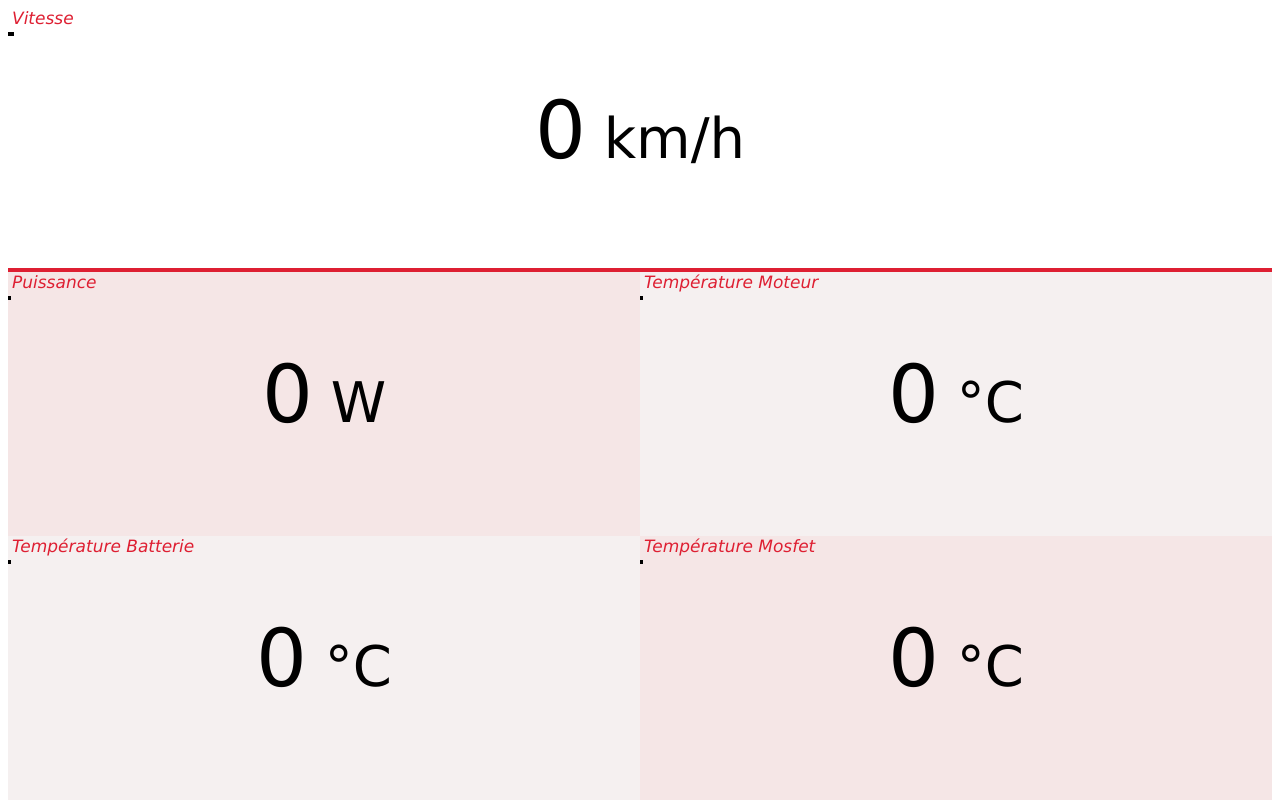
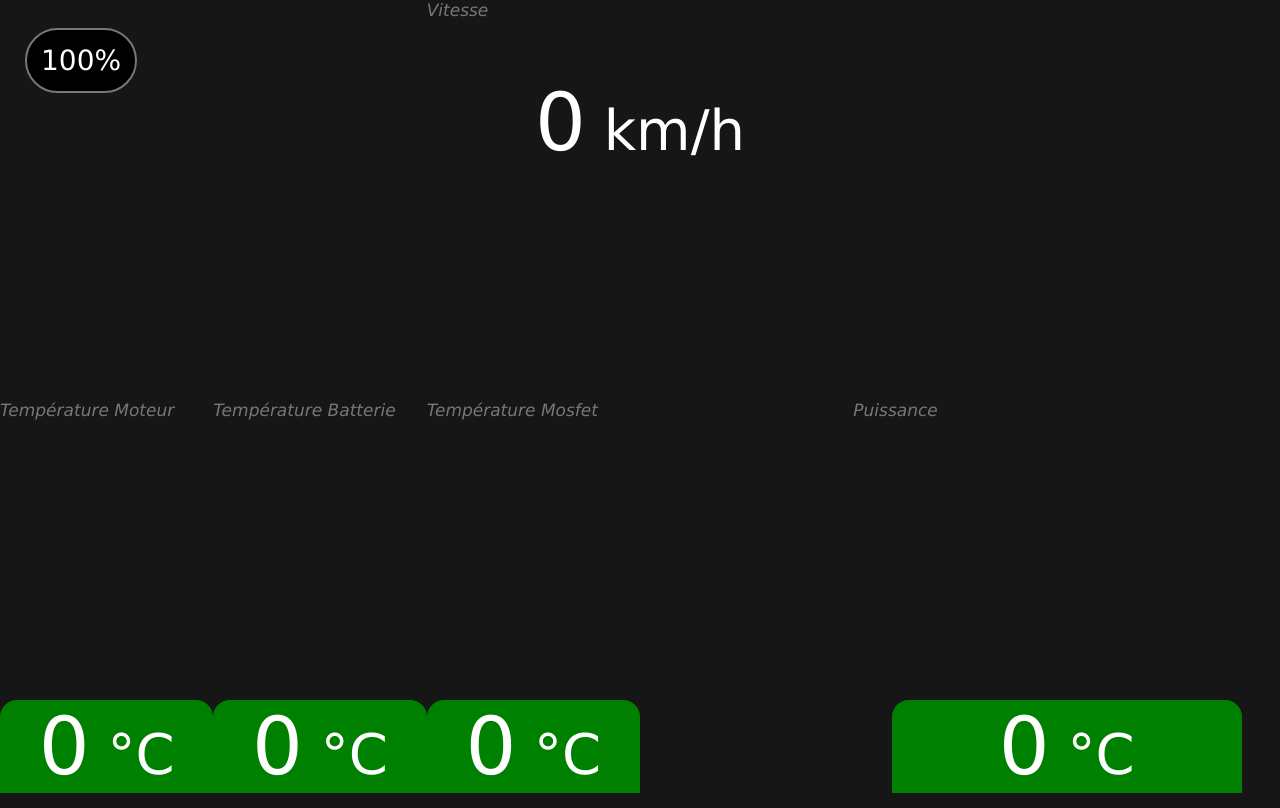
Before and after one commit to COLVERTYETY/VED_PE, a website: page visualisation/driver.html in a window 1280 px wide. Drawn offline with Linux system fonts and the light colour scheme.

Commit message:
modif3 sunil

```diff
--- a/visualisation/assets/css/stufff.css
+++ b/visualisation/assets/css/stufff.css
@@ -1,25 +1,20 @@
+body {
+    margin: 0;
+    padding: 0;
+    overflow: hidden;
+    background-color: #161616;
+}
+
 .mygrid {
     display: grid;
-    grid-template-columns: repeat(2, 50%);
-    grid-template-rows: repeat(3, 33vh);
+    grid-template-columns: repeat(6, calc(100% /6));
+    grid-template-rows: repeat(2, 50vh);
     grid-column-gap: 0px;
     grid-row-gap: 0px;
     }
 
 .wide {
     grid-column-end: span 2;
-}
-
-.pair {
-    background-color: rgb(245, 230, 230);
-}
-
-.impair {
-    background-color: rgb(245, 240, 240);
-}
-
-.ligne {
-    border-bottom: 4px solid #DE1F32;
 }
 
 p {
@@ -34,23 +29,28 @@ p {
     font-size: 10vh;
 }
 
-#aff_vitesse,
 #aff_puissance,
 #aff_moteur,
 #aff_batterie,
 #aff_mosfet {
-    float: left;
-    height: 4px;
-    min-width: .5%;
-    max-width: 100%;
-    border-bottom: 4px solid black;
+    position: static;
+    z-index: -1;
+    float: bottom;
+    margin-top: 35vh;
+    width: 100%;
+    max-width: 350px;
+    margin-left: auto;
+    margin-right: auto;
+    border-radius: 17px 17px 0 0;
+    background-color: green;
 }
 
 .description {
-    position: static;
-    margin-left: 4px;
+    height: 10vh;
     font-size: 17px;
-    color: #DE1F32;
+    color: #777;
+    margin-left: auto;
+    margin-right: auto;
     font-style: italic;
 }
 
@@ -61,4 +61,6 @@ p {
 a,
 p {
     font-family: 'Verdana', sans-serif;
+    user-select: none;
+    color: white;
 }
--- a/visualisation/driver.html
+++ b/visualisation/driver.html
@@ -9,35 +9,46 @@
 
 <body>
   <div class="mygrid">
-    <div style="grid-column: 1 / span 2;" class="ligne">
+    <div>
+      <p style="font-size: 28px; background-color: black; border: 2px solid #777; border-radius: 50px;width: max-content;margin-left: 25px;padding: 14px;">
+        100%
+      </p>
+    </div>
+    <div></div>
+    <div style="grid-column: 3 / span 2;">
       <a class="description">Vitesse</a>
       <br>
-      <span id="aff_vitesse"></span>
       <p><a id="vitesse">0</a> km/h</p>
     </div>
-    <div class="pair">
-      <a class="description">Puissance</a>
-      <br>
-      <span id="aff_puissance"></span>
-      <p><a id="puissance">0</a> W</p>
-    </div>
-    <div class="impair">
+    <div></div>
+    <div></div>
+    <div>
       <a class="description">Température Moteur</a>
       <br>
-      <span id="aff_moteur"></span>
-      <p><a id="temp_moteur">0</a> °C</p>
+      <div id="aff_moteur">
+        <p><a id="temp_moteur">0</a> °C</p>
+      </div>
     </div>
-    <div class="impair">
+    <div>
       <a class="description">Température Batterie</a>
       <br>
-      <span id="aff_batterie"></span>
-      <p><a id="temp_batterie">0</a> °C</p>
+      <div id="aff_batterie">
+        <p><a id="temp_batterie">0</a> °C</p>
+      </div>
     </div>
-    <div class="pair">
+    <div>
       <a class="description">Température Mosfet</a>
       <br>
-      <span id="aff_mosfet"></span>
-      <p><a id="temp_mosfet">0</a> °C</p>
+      <div id="aff_mosfet">
+        <p><a id="temp_mosfet">0</a> °C</p>
+      </div>
+    </div>
+    <div></div>
+    <div style="grid-column: 5 / span 2;">
+      <a class="description">Puissance</a>
+      <div id="aff_puissance">
+        <p><a id="puissance">0</a> °C</p>
+      </div>
     </div>
   </div>
   <script src="assets/js/index.js"></script>
```
Also changed, not shown: visualisation/assets/js/driver.js (+5 -6 lines).
